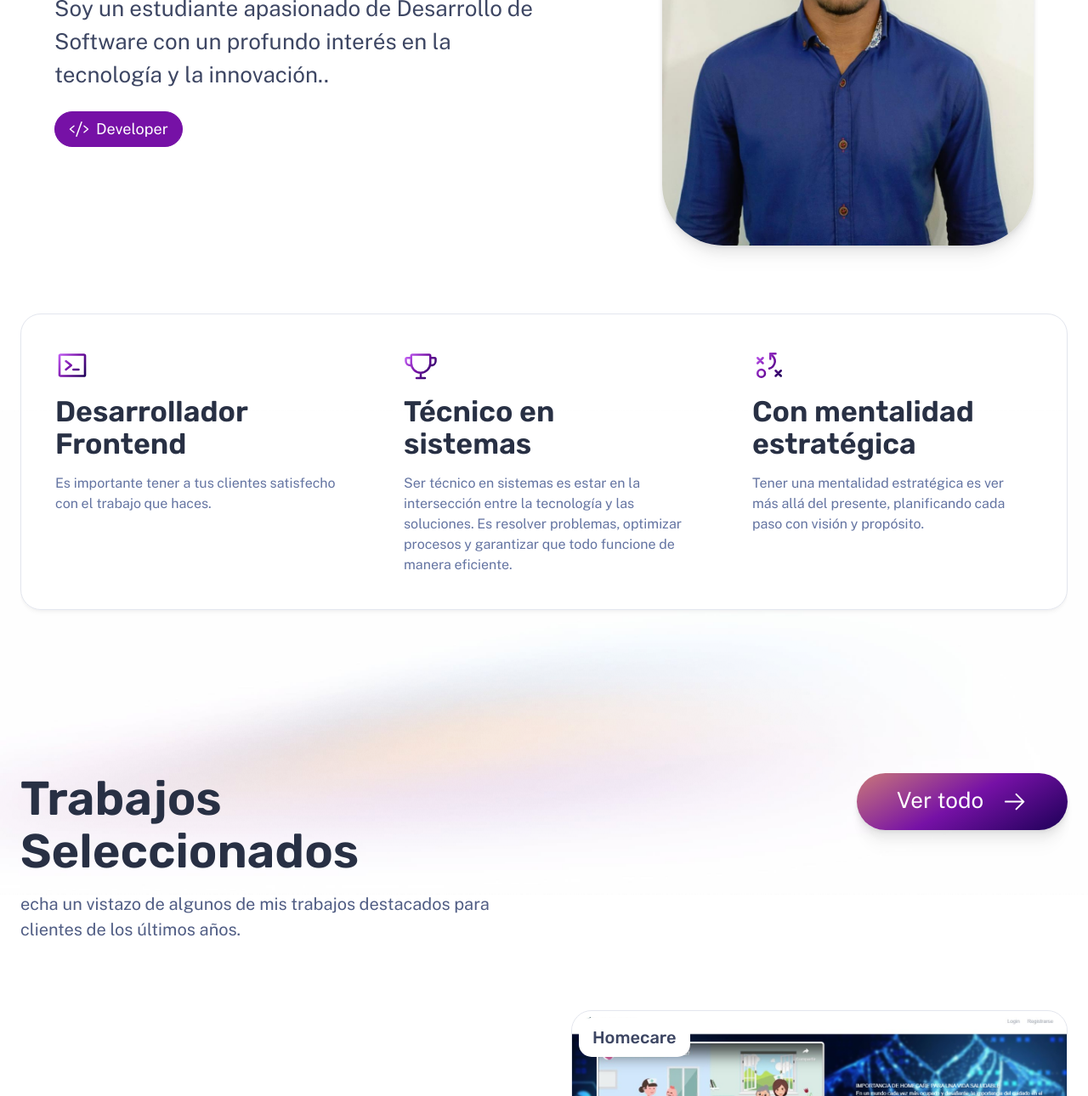
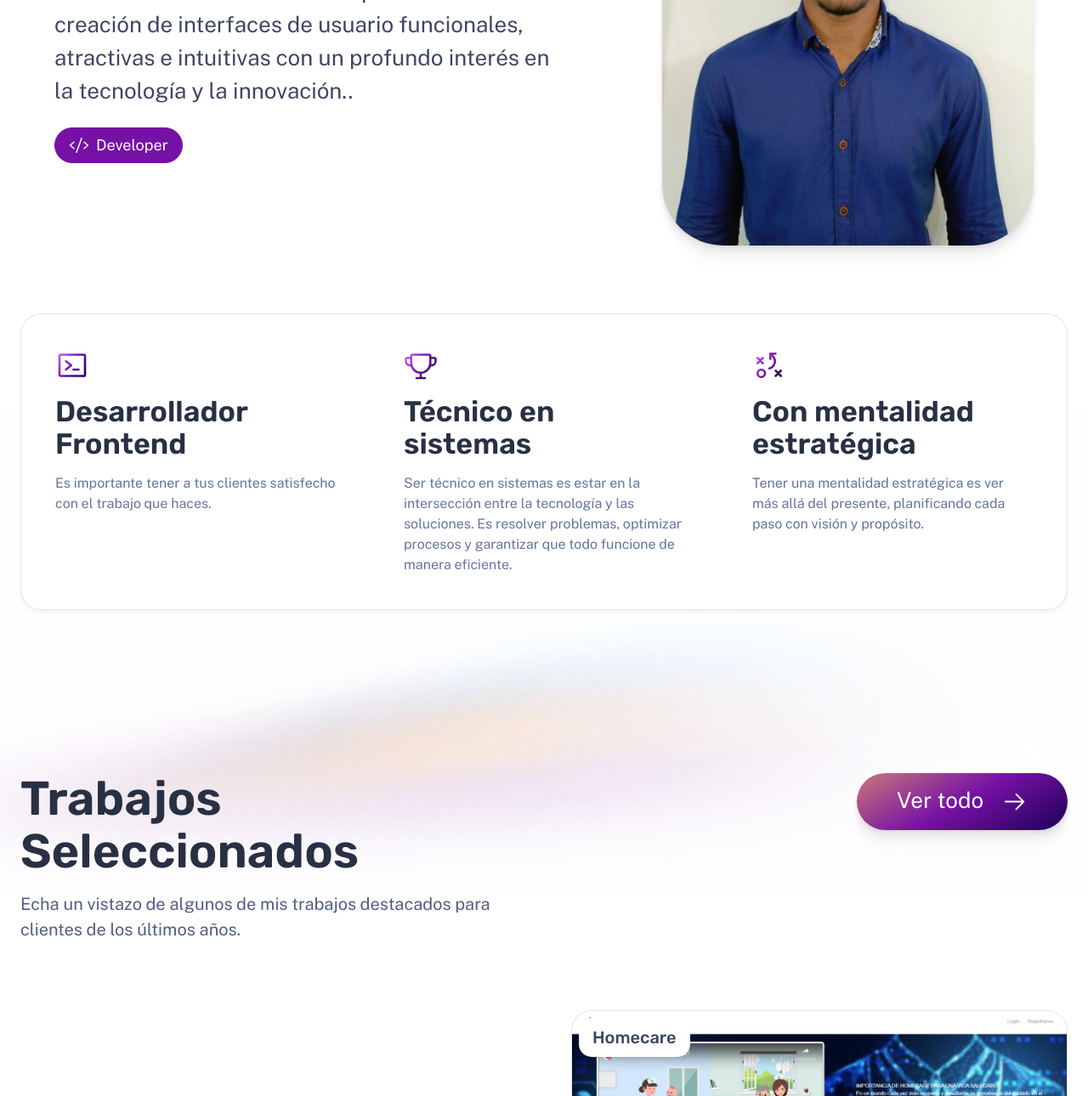
Before and after one commit to Escobar2602/RepositorioAstro, an Astro site: page / in a window 1280 px wide. Shown: the part 478-1768 px from the top of the page at 85% size. Built offline with nearby package versions, Linux system fonts and the light colour scheme; Astro itself is replaced by a stand-in of ours.

Commit message:
cambios actualizados

```diff
--- a/src/pages/index.astro
+++ b/src/pages/index.astro
@@ -31,7 +31,7 @@ const projects = (await getCollection('work'))
 			<header class="hero">
 				<Hero
 					title="Hola, mi nombre es Carlos Escobar"
-					tagline="Soy un estudiante apasionado de Desarrollo de Software con un profundo interés en la tecnología y la innovación.."
+					tagline="Desarrollo de Software con experiencia en la creación de interfaces de usuario funcionales, atractivas e intuitivas con un profundo interés en la tecnología y la innovación.."
 					align="start"
 				>
 					<div class="roles">
@@ -54,7 +54,7 @@ const projects = (await getCollection('work'))
 			<section class="section with-background with-cta">
 				<header class="section-header stack gap-2 lg:gap-4">
 					<h3>Trabajos Seleccionados</h3>
-					<p>echa un vistazo de algunos de mis trabajos destacados para clientes de los últimos años.</p>
+					<p>Echa un vistazo de algunos de mis trabajos destacados para clientes de los últimos años.</p>
 				</header>
 
 				<div class="gallery">
```
